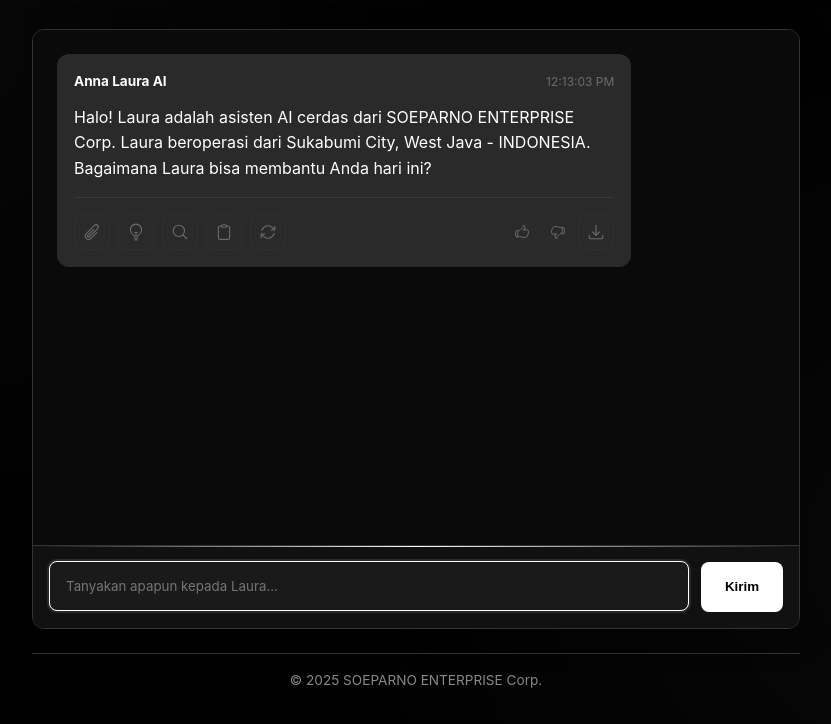
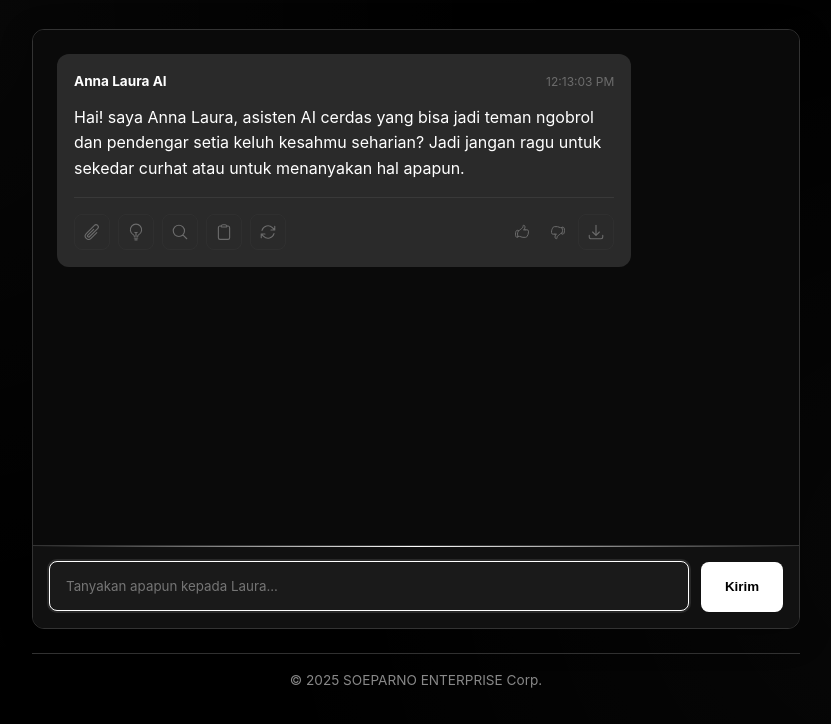
Before and after one commit to soeparnocorp/anna-laura-basic, a website: page public/index.html in a window 1280 px wide. Shown: the part 153-877 px from the top of the page, without its empty margins (224-1055 px from the left). Drawn offline with Linux system fonts and the light colour scheme.

Commit message:
index.html

```diff
--- a/public/index.html
+++ b/public/index.html
@@ -3,7 +3,7 @@
   <head>
     <meta charset="UTF-8" />
     <meta name="viewport" content="width=device-width, initial-scale=1.0" />
-    <title>Anna Laura AI Assistant</title>
+    <title>Anna Laura AI - DEMO</title>
     <style>
       :root {
         --primary-color: #ffffff;
@@ -606,7 +606,7 @@
             <span class="message-time" id="current-time"></span>
           </div>
           <div class="message-content">
-            <p>Halo! Laura adalah asisten AI cerdas dari SOEPARNO ENTERPRISE Corp. Laura beroperasi dari Sukabumi City, West Java - INDONESIA. Bagaimana Laura bisa membantu Anda hari ini?</p>
+            <p>Hai! saya Anna Laura, asisten AI cerdas yang bisa jadi teman ngobrol dan pendengar setia keluh kesahmu seharian? Jadi jangan ragu untuk sekedar curhat atau untuk menanyakan hal apapun.</p>
           </div>
           <div class="message-actions">
             <div class="action-buttons">
```
